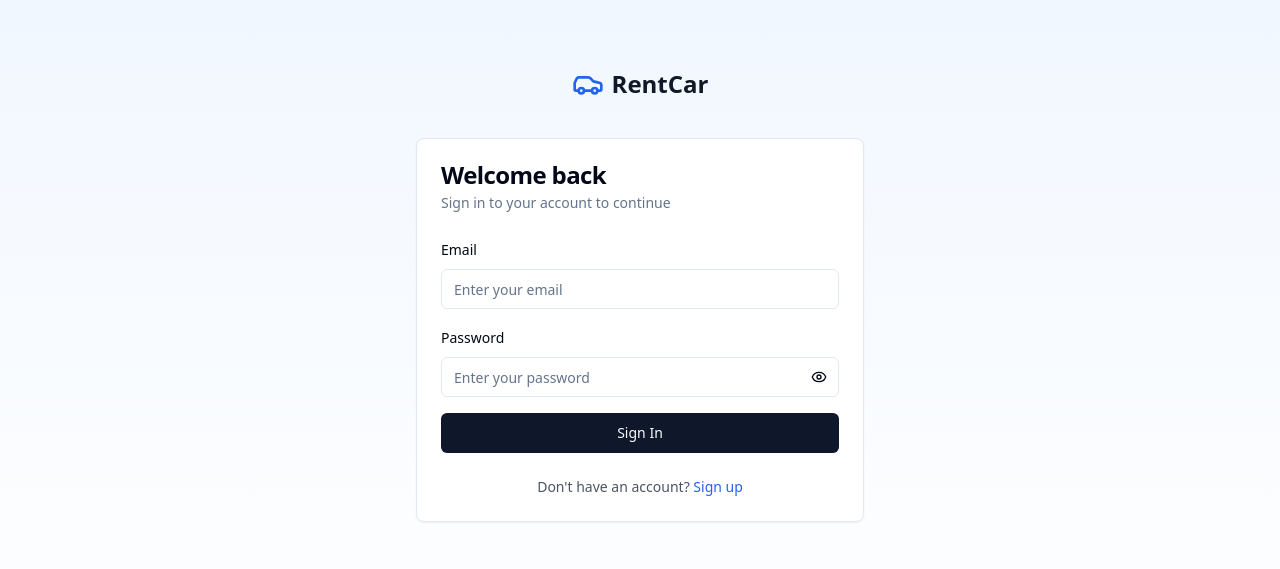
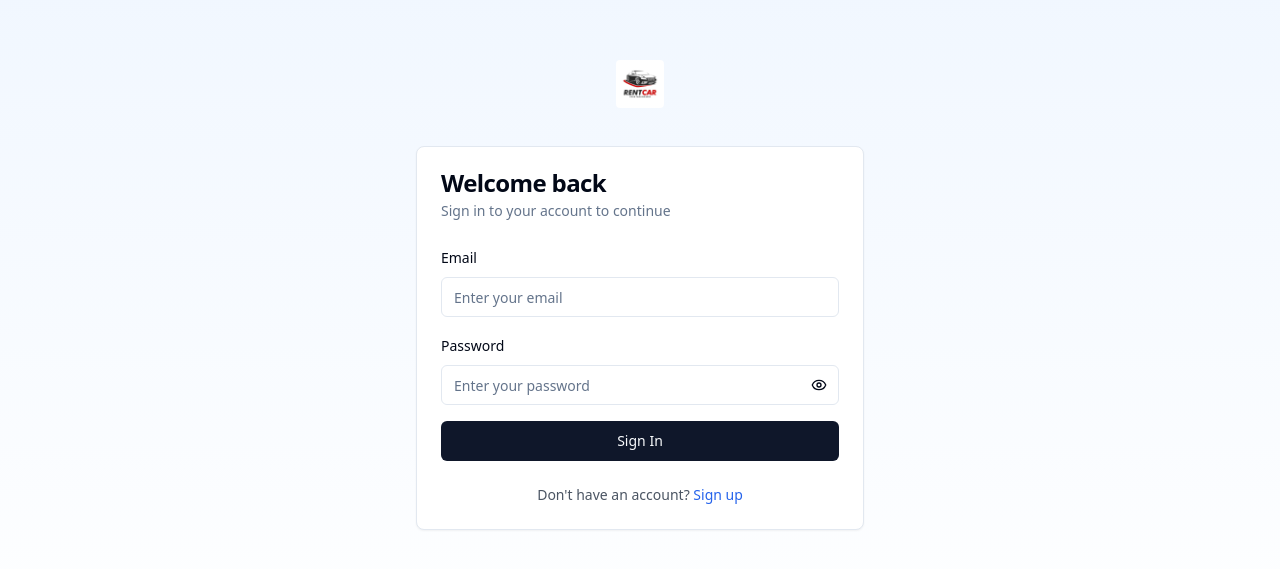
Before and after one commit to Mahidharchowdary2004/Online-Car-Rental, a React (Vite) app in the folder frontend/: page /login in a window 1280 px wide. Shown: the part 105-674 px from the top of the page. Built offline with nearby package versions, Linux system fonts and the light colour scheme.

Commit message:
major upadate

```diff
--- a/frontend/index.html
+++ b/frontend/index.html
@@ -10,12 +10,12 @@
     <meta property="og:title" content="Online Car Rental - Book Your Perfect Vehicle" />
     <meta property="og:description" content="Find and book the perfect rental car for your next trip. Compare prices, choose from a wide selection of vehicles, and enjoy hassle-free booking." />
     <meta property="og:type" content="website" />
-    <meta property="og:image" content="/images/car-rental-hero.jpg" />
+    <meta property="og:image" content="/Logo.jpg" />
 
     <meta name="twitter:card" content="summary_large_image" />
     <meta name="twitter:title" content="Online Car Rental - Book Your Perfect Vehicle" />
     <meta name="twitter:description" content="Find and book the perfect rental car for your next trip. Compare prices and enjoy hassle-free booking." />
-    <meta name="twitter:image" content="/images/car-rental-hero.jpg" />
+    <meta name="twitter:image" content="/Logo.jpg" />
   </head>
 
   <body>
--- /dev/null
+++ b/frontend/src/components/ui/CarLoader.tsx
@@ -0,0 +1,28 @@
+import React from "react";
+
+const CarLoader: React.FC<{ className?: string }> = ({ className = "" }) => (
+  <div className={`flex items-center justify-center ${className}`}>
+    <div className="relative w-32 h-16 overflow-hidden">
+      {/* Car body */}
+      <div className="absolute inset-0 flex items-center justify-center">
+        <div className="w-24 h-8 bg-blue-600 rounded-lg relative">
+          {/* Car top */}
+          <div className="absolute -top-2 left-4 w-16 h-4 bg-blue-500 rounded-md"></div>
+          {/* Wheels */}
+          <div className="absolute -bottom-2 left-2 w-4 h-4 bg-gray-800 rounded-full"></div>
+          <div className="absolute -bottom-2 right-2 w-4 h-4 bg-gray-800 rounded-full"></div>
+          {/* Headlights */}
+          <div className="absolute left-1 top-2 w-2 h-2 bg-yellow-300 rounded-full"></div>
+          <div className="absolute right-1 top-2 w-2 h-2 bg-yellow-300 rounded-full"></div>
+        </div>
+      </div>
+
+      {/* Animation trail */}
+      <div className="absolute inset-0 flex items-center">
+        <div className="w-full h-1 bg-gradient-to-r from-transparent via-blue-400 to-transparent animate-pulse"></div>
+      </div>
+    </div>
+  </div>
+);
+
+export default CarLoader;
--- a/frontend/src/pages/About.tsx
+++ b/frontend/src/pages/About.tsx
@@ -1,5 +1,5 @@
 import { Card, CardContent, CardDescription, CardHeader, CardTitle } from "@/components/ui/card";
-import { CarIcon, Shield, Clock, Users, Star, Award } from "lucide-react";
+import { Shield, Clock, Users, Star, Award } from "lucide-react";
 
 const About = () => {
   return (
@@ -26,7 +26,7 @@ const About = () => {
       <div className="grid grid-cols-1 md:grid-cols-2 lg:grid-cols-3 gap-6 mb-12">
         <Card>
           <CardHeader>
-            <CarIcon className="w-12 h-12 text-blue-600 mb-4" />
+            <img src="/Logo.jpg" alt="Premium Fleet" className="w-12 h-12 rounded mb-4" />
             <CardTitle>Premium Fleet</CardTitle>
             <CardDescription>
               Choose from our extensive collection of well-maintained vehicles, from economy to luxury.
--- a/frontend/src/pages/AdminDashboard.tsx
+++ b/frontend/src/pages/AdminDashboard.tsx
@@ -4,13 +4,14 @@ import { Button } from "@/components/ui/button";
 import { Card, CardContent, CardDescription, CardHeader, CardTitle } from "@/components/ui/card";
 import { Badge } from "@/components/ui/badge";
 import { Tabs, TabsContent, TabsList, TabsTrigger } from "@/components/ui/tabs";
-import { CarIcon, Plus, Users, Calendar, TrendingUp, AlertTriangle, LogOut } from "lucide-react";
+import { Plus, Users, Calendar, TrendingUp, AlertTriangle, LogOut } from "lucide-react";
 import { useToast } from "@/hooks/use-toast";
 import CarManagement from "@/components/admin/CarManagement";
 import BookingManagement from "@/components/admin/BookingManagement";
 import AdminAnalytics from "@/components/admin/AdminAnalytics";
 import UserManagement from "@/components/admin/UserManagement";
 import { carsAPI, bookingsAPI, usersAPI } from "@/services/api";
+import CarLoader from "@/components/ui/CarLoader";
 
 const AdminDashboard = () => {
   const [user, setUser] = useState(null);
@@ -86,10 +87,10 @@ const AdminDashboard = () => {
 
   if (!user || isLoading) {
     return (
-      <div className="flex items-center justify-center h-screen">
+      <div className="min-h-screen flex items-center justify-center">
         <div className="text-center">
-          <CarIcon className="h-12 w-12 text-gray-400 mx-auto mb-4 animate-spin" />
-          <p className="text-gray-600">Loading dashboard...</p>
+          <CarLoader className="mb-6" />
+          <p className="text-gray-600 text-lg">Loading dashboard...</p>
         </div>
       </div>
     );
@@ -103,8 +104,7 @@ const AdminDashboard = () => {
           <div className="flex justify-between items-center h-16">
             <div className="flex items-center space-x-4">
               <Link to="/" className="flex items-center space-x-2">
-                <CarIcon className="h-8 w-8 text-blue-600" />
-                <span className="text-2xl font-bold text-gray-900">RentCar Admin</span>
+                <img src="/Logo.jpg" alt="Logo" className="h-12 w-12 rounded" />
               </Link>
             </div>
             <div className="flex items-center space-x-4">
@@ -124,7 +124,6 @@ const AdminDashboard = () => {
           <Card>
             <CardHeader className="flex flex-row items-center justify-between space-y-0 pb-2">
               <CardTitle className="text-sm font-medium">Total Cars</CardTitle>
-              <CarIcon className="h-4 w-4 text-muted-foreground" />
             </CardHeader>
             <CardContent>
               <div className="text-2xl font-bold">{stats.totalCars}</div>
@@ -134,7 +133,6 @@ const AdminDashboard = () => {
           <Card>
             <CardHeader className="flex flex-row items-center justify-between space-y-0 pb-2">
               <CardTitle className="text-sm font-medium">Active Bookings</CardTitle>
-              <Calendar className="h-4 w-4 text-muted-foreground" />
             </CardHeader>
             <CardContent>
               <div className="text-2xl font-bold">{stats.activeBookings}</div>
@@ -144,7 +142,6 @@ const AdminDashboard = () => {
           <Card>
             <CardHeader className="flex flex-row items-center justify-between space-y-0 pb-2">
               <CardTitle className="text-sm font-medium">Total Users</CardTitle>
-              <Users className="h-4 w-4 text-muted-foreground" />
             </CardHeader>
             <CardContent>
               <div className="text-2xl font-bold">{stats.totalUsers}</div>
@@ -154,7 +151,6 @@ const AdminDashboard = () => {
           <Card>
             <CardHeader className="flex flex-row items-center justify-between space-y-0 pb-2">
               <CardTitle className="text-sm font-medium">Low Stock</CardTitle>
-              <AlertTriangle className="h-4 w-4 text-orange-500" />
             </CardHeader>
             <CardContent>
               <div className="text-2xl font-bold text-orange-500">{stats.lowStockCars}</div>
@@ -164,7 +160,6 @@ const AdminDashboard = () => {
           <Card>
             <CardHeader className="flex flex-row items-center justify-between space-y-0 pb-2">
               <CardTitle className="text-sm font-medium">Revenue</CardTitle>
-              <TrendingUp className="h-4 w-4 text-green-500" />
             </CardHeader>
             <CardContent>
               <div className="text-2xl font-bold text-green-500">₹{stats.revenue}</div>
--- a/frontend/src/pages/BookCar.tsx
+++ b/frontend/src/pages/BookCar.tsx
@@ -6,9 +6,10 @@ import { Label } from "@/components/ui/label";
 import { Card, CardContent, CardDescription, CardHeader, CardTitle } from "@/components/ui/card";
 import { Checkbox } from "@/components/ui/checkbox";
 import { Badge } from "@/components/ui/badge";
-import { CarIcon, ArrowLeft, Calendar, Clock, Users, DollarSign, AlertTriangle } from "lucide-react";
+import { ArrowLeft, Calendar, Clock, Users, DollarSign, AlertTriangle } from "lucide-react";
 import { useToast } from "@/hooks/use-toast";
 import { carsAPI, bookingsAPI } from "@/services/api";
+import CarLoader from "@/components/ui/CarLoader";
 
 const BookCar = () => {
   const { carId } = useParams();
@@ -152,10 +153,10 @@ const BookCar = () => {
 
   if (isLoadingCar || !car || !user) {
     return (
-      <div className="flex items-center justify-center h-64">
+      <div className="min-h-screen flex items-center justify-center">
         <div className="text-center">
-          <CarIcon className="h-12 w-12 text-gray-400 mx-auto mb-4 animate-spin" />
-          <p className="text-gray-600">Loading car details...</p>
+          <CarLoader className="mb-6" />
+          <p className="text-gray-600 text-lg">Loading car details...</p>
         </div>
       </div>
     );
@@ -171,8 +172,7 @@ const BookCar = () => {
           <div className="flex justify-between items-center h-16">
             <Link to="/cars" className="flex items-center space-x-2">
               <ArrowLeft className="h-5 w-5" />
-              <CarIcon className="h-8 w-8 text-blue-600" />
-              <span className="text-2xl font-bold text-gray-900">RentCar</span>
+              <img src="/Logo.jpg" alt="Logo" className="h-12 w-12 rounded" />
             </Link>
             <Link to="/dashboard">
               <Button variant="outline">Dashboard</Button>
--- a/frontend/src/pages/Cars.tsx
+++ b/frontend/src/pages/Cars.tsx
@@ -1,12 +1,13 @@
 import { useState, useEffect } from "react";
-import { Link } from "react-router-dom";
+import { Link, useNavigate } from "react-router-dom";
 import { Button } from "@/components/ui/button";
 import { Input } from "@/components/ui/input";
 import { Card, CardContent, CardDescription, CardHeader, CardTitle } from "@/components/ui/card";
 import { Badge } from "@/components/ui/badge";
-import { CarIcon, Users, Star, Search, Filter, ArrowLeft } from "lucide-react";
+import { Users, Star, Search, Filter, ArrowLeft } from "lucide-react";
 import { carsAPI } from "@/services/api";
 import { useToast } from "@/hooks/use-toast";
+import CarLoader from "@/components/ui/CarLoader";
 
 const Cars = () => {
   const [searchTerm, setSearchTerm] = useState("");
@@ -60,10 +61,10 @@ const Cars = () => {
 
   if (loading) {
     return (
-      <div className="flex items-center justify-center h-64">
+      <div className="min-h-screen flex items-center justify-center">
         <div className="text-center">
-          <CarIcon className="h-12 w-12 text-gray-400 mx-auto mb-4 animate-spin" />
-          <p className="text-gray-600">Loading cars...</p>
+          <CarLoader className="mb-6" />
+          <p className="text-gray-600 text-lg">Loading cars...</p>
         </div>
       </div>
     );
@@ -73,10 +74,9 @@ const Cars = () => {
     <div className="container mx-auto px-4 py-8">
       <div className="flex items-center justify-between mb-8">
         <div className="flex items-center space-x-4">
-          <Link to="/" className="text-gray-600 hover:text-gray-900">
-            <ArrowLeft className="h-6 w-6" />
+          <Link to="/" className="flex items-center space-x-2">
+            <img src="/Logo.jpg" alt="Logo" className="h-12 w-12 rounded" />
           </Link>
-          <h1 className="text-2xl font-bold">Available Cars</h1>
         </div>
         {user && (
           <Link to="/dashboard">
@@ -183,7 +183,12 @@ const Cars = () => {
         {filteredCars.length === 0 && (
           <Card className="col-span-full">
             <CardContent className="text-center py-8">
-              <CarIcon className="h-12 w-12 text-gray-400 mx-auto mb-4" />
+              <div className="text-gray-400 mx-auto mb-4">
+                <svg className="h-12 w-12" viewBox="0 0 24 24" fill="none" stroke="currentColor">
+                  <circle cx="12" cy="12" r="10" strokeWidth="2"/>
+                  <path d="M12 6v6l4 2" strokeWidth="2"/>
+                </svg>
+              </div>
               <h3 className="text-lg font-semibold text-gray-900 mb-2">No cars found</h3>
               <p className="text-gray-600">No cars match your search criteria</p>
             </CardContent>
--- a/frontend/src/pages/Dashboard.tsx
+++ b/frontend/src/pages/Dashboard.tsx
@@ -3,9 +3,10 @@ import { Link, useNavigate } from "react-router-dom";
 import { Button } from "@/components/ui/button";
 import { Card, CardContent, CardDescription, CardHeader, CardTitle } from "@/components/ui/card";
 import { Badge } from "@/components/ui/badge";
-import { CarIcon, Calendar, Clock, User, LogOut, Eye } from "lucide-react";
+import { Calendar, Clock, User, LogOut, Eye } from "lucide-react";
 import { useToast } from "@/hooks/use-toast";
 import { bookingsAPI } from "@/services/api";
+import CarLoader from "@/components/ui/CarLoader";
 
 const Dashboard = () => {
   const [user, setUser] = useState(null);
@@ -64,10 +65,10 @@ const Dashboard = () => {
 
   if (!user || isLoading) {
     return (
-      <div className="flex items-center justify-center h-64">
+      <div className="min-h-screen flex items-center justify-center">
         <div className="text-center">
-          <CarIcon className="h-12 w-12 text-gray-400 mx-auto mb-4 animate-spin" />
-          <p className="text-gray-600">Loading...</p>
+          <CarLoader className="mb-6" />
+          <p className="text-gray-600 text-lg">Loading...</p>
         </div>
       </div>
     );
@@ -80,8 +81,7 @@ const Dashboard = () => {
         <div className="max-w-7xl mx-auto px-4 sm:px-6 lg:px-8">
           <div className="flex justify-between items-center h-16">
             <Link to="/" className="flex items-center space-x-2">
-              <CarIcon className="h-8 w-8 text-blue-600" />
-              <span className="text-2xl font-bold text-gray-900">RentCar</span>
+              <img src="/Logo.jpg" alt="Logo" className="h-12 w-12 rounded" />
             </Link>
             <div className="flex items-center space-x-4">
               <Link to="/cars">
@@ -156,7 +156,6 @@ const Dashboard = () => {
           <CardContent>
             {bookings.length === 0 ? (
               <div className="text-center py-8">
-                <CarIcon className="h-12 w-12 text-gray-400 mx-auto mb-4" />
                 <h3 className="text-lg font-semibold text-gray-900 mb-2">No bookings yet</h3>
                 <p className="text-gray-600 mb-4">Ready to hit the road? Book your first car!</p>
                 <Link to="/cars">
--- a/frontend/src/pages/Index.tsx
+++ b/frontend/src/pages/Index.tsx
@@ -2,7 +2,7 @@ import { useState } from "react";
 import { Link } from "react-router-dom";
 import { Button } from "@/components/ui/button";
 import { Card, CardContent, CardDescription, CardHeader, CardTitle } from "@/components/ui/card";
-import { CarIcon, Users, Clock, Star } from "lucide-react";
+import { Users, Clock, Star } from "lucide-react";
 
 const Index = () => {
   const [user, setUser] = useState(null); // This will be managed by auth context later
@@ -44,8 +44,7 @@ const Index = () => {
         <div className="max-w-7xl mx-auto px-4 sm:px-6 lg:px-8">
           <div className="flex justify-between items-center h-16">
             <div className="flex items-center space-x-2">
-              <CarIcon className="h-8 w-8 text-blue-600" />
-              <span className="text-2xl font-bold text-gray-900">RentCar</span>
+              <img src="/Logo.jpg" alt="Logo" className="h-12 w-12 rounded" />
             </div>
             <nav className="hidden md:flex space-x-8">
               <Link to="/cars" className="text-gray-700 hover:text-blue-600">Browse Cars</Link>
@@ -95,7 +94,7 @@ const Index = () => {
           <div className="grid grid-cols-1 md:grid-cols-3 gap-8">
             <div className="text-center">
               <div className="bg-blue-100 rounded-full p-4 w-16 h-16 mx-auto mb-4 flex items-center justify-center">
-                <CarIcon className="h-8 w-8 text-blue-600" />
+                <img src="/Logo.jpg" alt="Premium Fleet" className="h-8 w-8 rounded" />
               </div>
               <h3 className="text-xl font-semibold mb-2">Premium Fleet</h3>
               <p className="text-gray-600">Well-maintained vehicles from top brands</p>
@@ -109,7 +108,7 @@ const Index = () => {
             </div>
             <div className="text-center">
               <div className="bg-blue-100 rounded-full p-4 w-16 h-16 mx-auto mb-4 flex items-center justify-center">
-                <Star className="h-8 w-8 text-blue-600" />
+                <img src="/Logo.jpg" alt="Best Rates" className="h-8 w-8 rounded" />
               </div>
               <h3 className="text-xl font-semibold mb-2">Best Rates</h3>
               <p className="text-gray-600">Competitive pricing with no hidden fees</p>
@@ -173,7 +172,6 @@ const Index = () => {
           <div className="grid grid-cols-1 md:grid-cols-4 gap-8">
             <div>
               <div className="flex items-center space-x-2 mb-4">
-                <CarIcon className="h-8 w-8 text-blue-400" />
                 <span className="text-2xl font-bold">RentCar</span>
               </div>
               <p className="text-gray-400">Your trusted car rental partner</p>
--- a/frontend/src/pages/Login.tsx
+++ b/frontend/src/pages/Login.tsx
@@ -4,7 +4,7 @@ import { Button } from "@/components/ui/button";
 import { Input } from "@/components/ui/input";
 import { Label } from "@/components/ui/label";
 import { Card, CardContent, CardDescription, CardHeader, CardTitle } from "@/components/ui/card";
-import { CarIcon, Eye, EyeOff, Users, Shield } from "lucide-react";
+import { Eye, EyeOff, Users, Shield } from "lucide-react";
 import { useToast } from "@/hooks/use-toast";
 import { authAPI } from "@/services/api";
 
@@ -65,8 +65,7 @@ const Login = () => {
       <div className="w-full max-w-md">
         <div className="text-center mb-8">
           <Link to="/" className="inline-flex items-center space-x-2">
-            <CarIcon className="h-8 w-8 text-blue-600" />
-            <span className="text-2xl font-bold text-gray-900">RentCar</span>
+            <img src="/Logo.jpg" alt="Logo" className="h-12 w-12 rounded" />
           </Link>
         </div>
 
--- a/frontend/src/pages/Register.tsx
+++ b/frontend/src/pages/Register.tsx
@@ -1,11 +1,10 @@
-
 import { useState } from "react";
 import { Link, useNavigate } from "react-router-dom";
 import { Button } from "@/components/ui/button";
 import { Input } from "@/components/ui/input";
 import { Label } from "@/components/ui/label";
 import { Card, CardContent, CardDescription, CardHeader, CardTitle } from "@/components/ui/card";
-import { CarIcon, Eye, EyeOff } from "lucide-react";
+import { Eye, EyeOff } from "lucide-react";
 import { useToast } from "@/hooks/use-toast";
 import { authAPI } from "@/services/api";
 
@@ -75,7 +74,7 @@ const Register = () => {
       <div className="w-full max-w-md">
         <div className="text-center mb-8">
           <Link to="/" className="inline-flex items-center space-x-2">
-            <CarIcon className="h-8 w-8 text-blue-600" />
+            <img src="/Logo.jpg" alt="RentCar Logo" className="h-8 w-8 rounded" />
             <span className="text-2xl font-bold text-gray-900">RentCar</span>
           </Link>
         </div>
```
Also changed, not shown: frontend/public/Logo.jpg (added).
